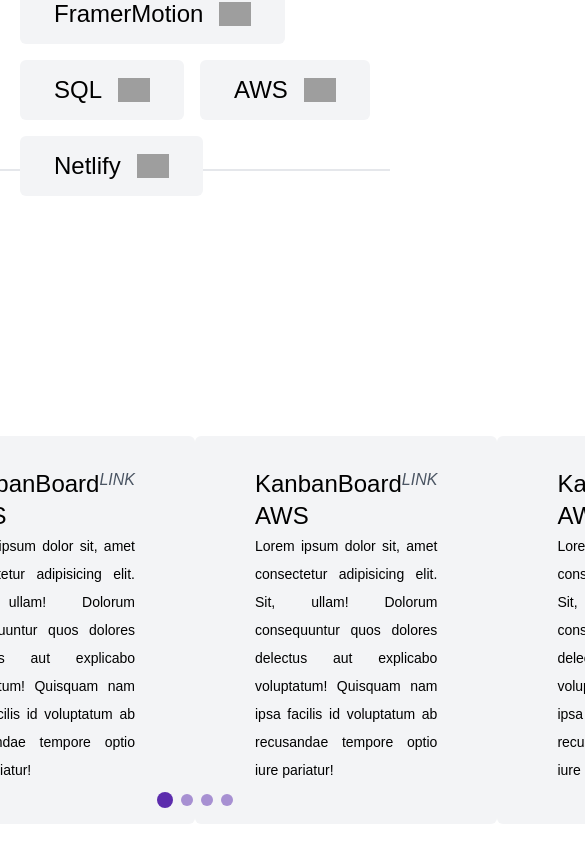
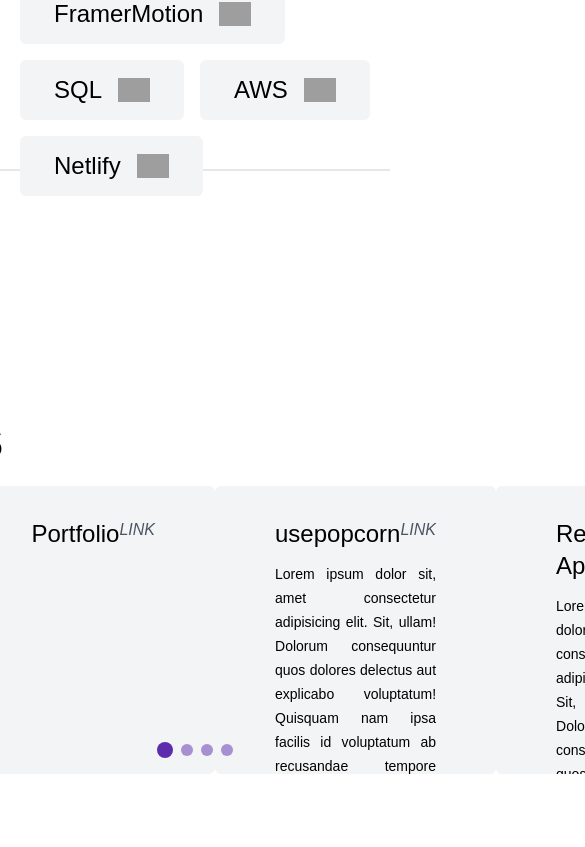
Before and after one commit to hozakowskimilosz/portfolio, a React app: page / in a window 390 px wide. Shown: the part 3325-4172 px from the top of the page, 585 px wide, since content can reach past the window. Built offline with nearby package versions, Linux system fonts and the light colour scheme; grey boxes are pictures that could not be loaded; the HTML template or start-up script is replaced by a standard one.

Commit message:
styling changes

```diff
--- a/src/components/Projects.tsx
+++ b/src/components/Projects.tsx
@@ -9,22 +9,21 @@
     repoLink: "https://github.com/hozakowskimilosz/kanban-board-team-aws",
   },
   {
-    name: "KanbanBoard AWS",
+    name: "Portfolio",
+    description: "",
+    repoLink: "https://github.com/hozakowskimilosz/portfolio",
+  },
+  {
+    name: "usepopcorn",
     description:
       "Lorem ipsum dolor sit, amet consectetur adipisicing elit. Sit, ullam! Dolorum consequuntur quos dolores delectus aut explicabo voluptatum! Quisquam nam ipsa facilis id voluptatum ab recusandae tempore optio iure pariatur!",
-    repoLink: "https://github.com/hozakowskimilosz/kanban-board-team-aws",
+    repoLink: "https://github.com/hozakowskimilosz/usepopcorn",
   },
   {
-    name: "KanbanBoard AWS",
+    name: "Redux App",
     description:
       "Lorem ipsum dolor sit, amet consectetur adipisicing elit. Sit, ullam! Dolorum consequuntur quos dolores delectus aut explicabo voluptatum! Quisquam nam ipsa facilis id voluptatum ab recusandae tempore optio iure pariatur!",
-    repoLink: "https://github.com/hozakowskimilosz/kanban-board-team-aws",
-  },
-  {
-    name: "KanbanBoard AWS",
-    description:
-      "Lorem ipsum dolor sit, amet consectetur adipisicing elit. Sit, ullam! Dolorum consequuntur quos dolores delectus aut explicabo voluptatum! Quisquam nam ipsa facilis id voluptatum ab recusandae tempore optio iure pariatur!",
-    repoLink: "https://github.com/hozakowskimilosz/kanban-board-team-aws",
+    repoLink: "https://github.com/hozakowskimilosz/redux-app",
   },
 ];
 
@@ -38,7 +37,7 @@
 
         <Reveal>
           <div className="rounded-md border-2 border-transparent transition-all hover:border-primary">
-            <Carousel project={projects} />
+            <Carousel projects={projects} />
           </div>
         </Reveal>
       </div>
--- a/src/components/Skills.tsx
+++ b/src/components/Skills.tsx
@@ -125,8 +125,8 @@
 
         <div className="flex flex-wrap gap-4">
           {skills.map((skill, idx) => (
-            <Reveal idx={idx}>
-              <Skill key={skill.name}>
+            <Reveal key={skill.name} idx={idx}>
+              <Skill>
                 <p>{skill.name}</p>
                 <div>{skill.icon}</div>
               </Skill>
--- a/src/components/ui/Carousel.tsx
+++ b/src/components/ui/Carousel.tsx
@@ -3,21 +3,21 @@
 import Link from "./Link";
 
 interface CarouselProps {
-  project: {
+  projects: {
     name: string;
     description: string;
     repoLink: string;
   }[];
 }
 
-export default function Carousel({ project }: CarouselProps) {
+export default function Carousel({ projects }: CarouselProps) {
   const [curr, setCurr] = useState(0);
 
   const prev = () =>
-    setCurr((curr) => (curr === 0 ? project.length - 1 : curr - 1));
+    setCurr((curr) => (curr === 0 ? projects.length - 1 : curr - 1));
 
   const next = () =>
-    setCurr((curr) => (curr === project.length - 1 ? 0 : curr + 1));
+    setCurr((curr) => (curr === projects.length - 1 ? 0 : curr + 1));
 
   return (
     <div className="relative overflow-hidden rounded-md">
@@ -25,18 +25,18 @@
         className="flex transition-transform duration-500 ease-out"
         style={{ transform: `translateX(-${curr * 100}%)` }}
       >
-        {project.map((project) => (
+        {projects.map((project) => (
           <div key={project.name} className="flex flex-wrap gap-4">
-            <div className="flex flex-col gap-4 rounded-md bg-gray-100 px-7 py-4 md:w-[40rem]">
-              <div className="px-8 pb-6 pt-4">
+            <div className="flex h-72 flex-col gap-4 rounded-md bg-gray-100 px-7 py-4 md:w-[40rem]">
+              <div className="flex flex-col gap-3 px-8 pb-6 pt-4">
                 <div className="flex justify-between">
-                  <h3 className="text-2xl">{project.name}</h3>
+                  <h3 className="text-2xl font-medium">{project.name}</h3>
                   <div>
                     <Link to={project.repoLink}>LINK</Link>
                   </div>
                 </div>
 
-                <p className="text-justify text-sm leading-7">
+                <p className="text-justify text-sm font-light leading-6">
                   {project.description}
                 </p>
               </div>
@@ -45,7 +45,7 @@
         ))}
       </div>
 
-      <div className="absolute left-0 top-16 flex items-center justify-between p-4">
+      <div className="absolute left-0 top-[7.5rem] flex items-center justify-between p-4">
         <button
           onClick={prev}
           className="rounded-full bg-white/80 p-1 text-gray-800 shadow hover:bg-white"
@@ -54,7 +54,7 @@
         </button>
       </div>
 
-      <div className="absolute right-0 top-16 flex items-center justify-between p-4">
+      <div className="absolute right-0 top-[7.5rem] flex items-center justify-between p-4">
         <button
           onClick={next}
           className="rounded-full bg-white/80 p-1 text-gray-800 shadow hover:bg-white"
@@ -65,7 +65,7 @@
 
       <div className="absolute bottom-4 left-0 right-0">
         <div className="flex items-center justify-center gap-2">
-          {project.map((project, i) => (
+          {projects.map((project, i) => (
             <div
               key={project.name}
               className={`
```
